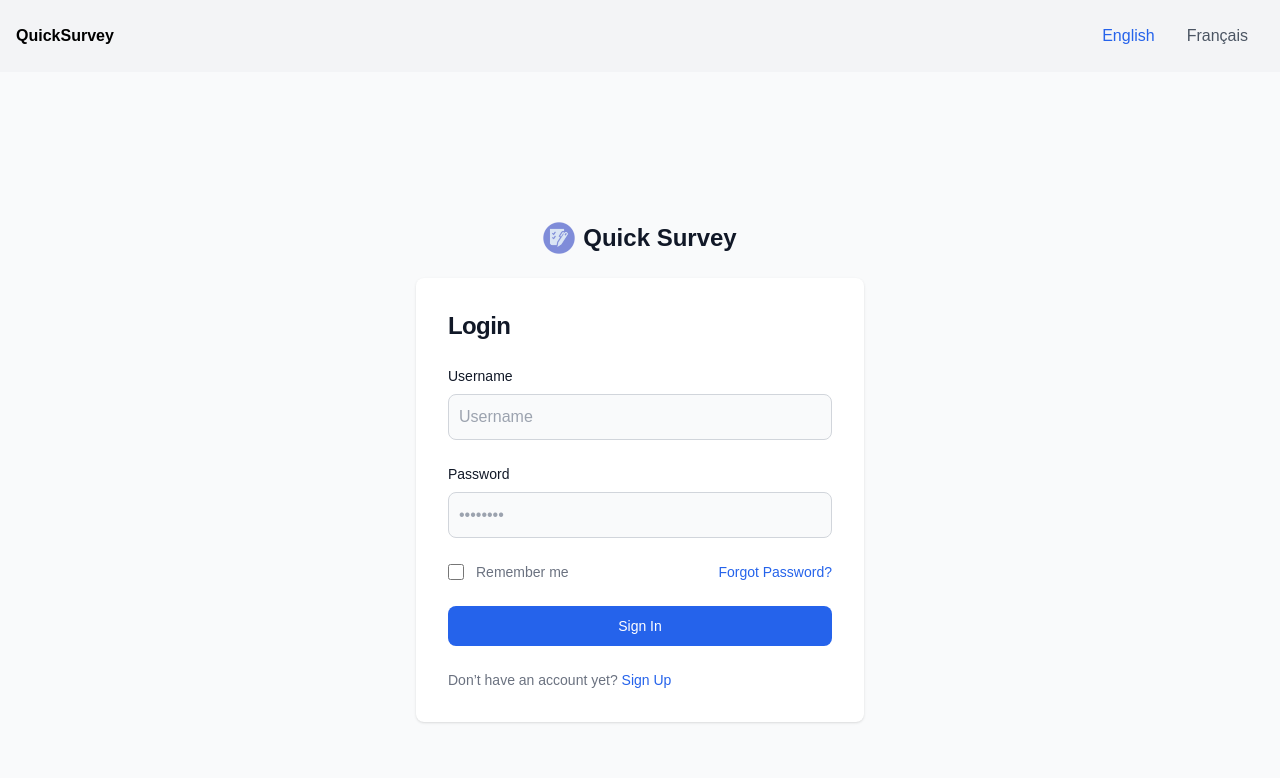
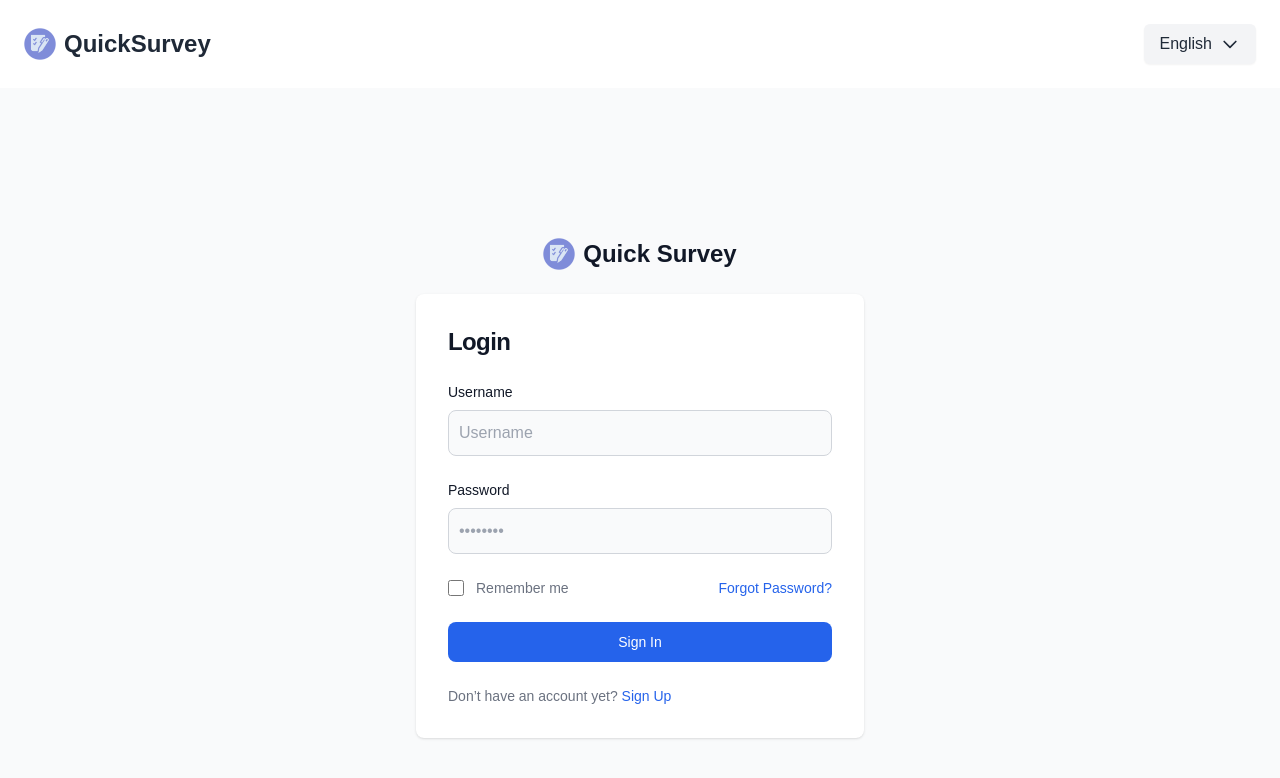
Before and after one commit to rajrana437/quicksurvey, a Next.js app: page /en/login in a window 1280 px wide. Shown: the top 778 px of the page. Built offline with nearby package versions, Linux system fonts and the light colour scheme.

Commit message:
Updated header with logo and language translation dropdown

```diff
--- a/src/app/components/Header.tsx
+++ b/src/app/components/Header.tsx
@@ -1,38 +1,89 @@
 "use client";
 
+import { useState } from "react";
 import { usePathname, useRouter } from "next/navigation";
+import Image from "next/image";
 
 export default function Header() {
   const router = useRouter();
   const pathname = usePathname();
 
   // Default to 'en' if pathname is null or undefined
-  const currentLang = pathname ? pathname.split('/')[1] : 'en';
+  const currentLang = pathname ? pathname.split("/")[1] : "en";
 
   const handleLanguageChange = (lang: string) => {
-    // Ensure we only replace the language part if it's present
     if (pathname) {
       const newPath = pathname.replace(`/${currentLang}`, `/${lang}`);
       router.push(newPath);
     }
+    setDropdownOpen(false); // Close dropdown after selection
   };
 
+  const [dropdownOpen, setDropdownOpen] = useState(false);
+
   return (
-    <header className="flex justify-between items-center p-4 bg-gray-100 shadow">
-      <h1 className="text-black font-bold">QuickSurvey</h1>
-      <div>
+    <header className="flex justify-between items-center p-6 bg-white shadow-md">
+      <div className="flex items-center">
+        <Image
+          className="w-8 h-8 mr-2"
+          src="/logo.png"
+          alt="logo"
+          width={100}
+          height={100}
+        />
+        <h1 className="text-2xl font-bold text-gray-800 hover:text-blue-600 transition-colors">
+          QuickSurvey
+        </h1>
+      </div>
+      <div className="relative">
+        <button
+          onClick={() => setDropdownOpen(!dropdownOpen)}
+          className="flex items-center px-4 py-2 bg-gray-100 text-gray-800 font-medium rounded-md shadow-sm hover:bg-gray-200 transition-colors"
+        >
+          {currentLang === "en" ? "English" : "Français"}
+          <svg
+            className={`w-5 h-5 ml-2 transform transition-transform ${
+              dropdownOpen ? "rotate-180" : "rotate-0"
+            }`}
+            xmlns="http://www.w3.org/2000/svg"
+            fill="none"
+            viewBox="0 0 24 24"
+            stroke="currentColor"
+          >
+            <path
+              strokeLinecap="round"
+              strokeLinejoin="round"
+              strokeWidth={2}
+              d="M19 9l-7 7-7-7"
+            />
+          </svg>
+        </button>
+        {dropdownOpen && (
+          <div className="absolute right-0 mt-2 w-40 bg-white border border-gray-200 rounded-md shadow-lg z-10">
+            <ul>
+              <li>
                 <button
                   onClick={() => handleLanguageChange("en")}
-          className="px-4 py-2 text-blue-600"
+                  className={`block w-full text-left px-4 py-2 hover:bg-blue-600 hover:text-white ${
+                    currentLang === "en" ? "bg-blue-100 text-blue-600" : "text-gray-800"
+                  }`}
                 >
                   English
                 </button>
+              </li>
+              <li>
                 <button
                   onClick={() => handleLanguageChange("fr")}
-          className="px-4 py-2 text-gray-600"
+                  className={`block w-full text-left px-4 py-2 hover:bg-blue-600 hover:text-white ${
+                    currentLang === "fr" ? "bg-blue-100 text-blue-600" : "text-gray-800"
+                  }`}
                 >
                   Français
                 </button>
+              </li>
+            </ul>
+          </div>
+        )}
       </div>
     </header>
   );
```
Lines whose indentation alone changed are shown as unchanged.
